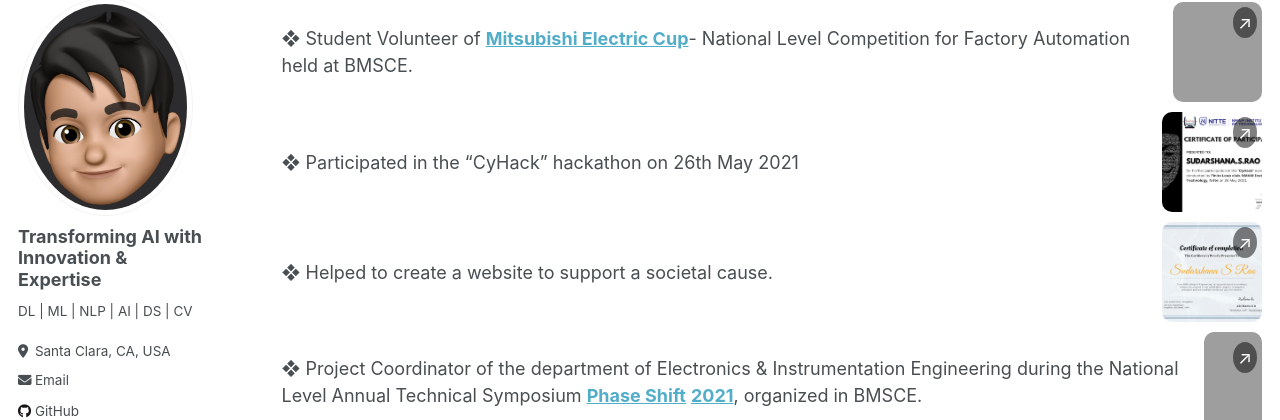
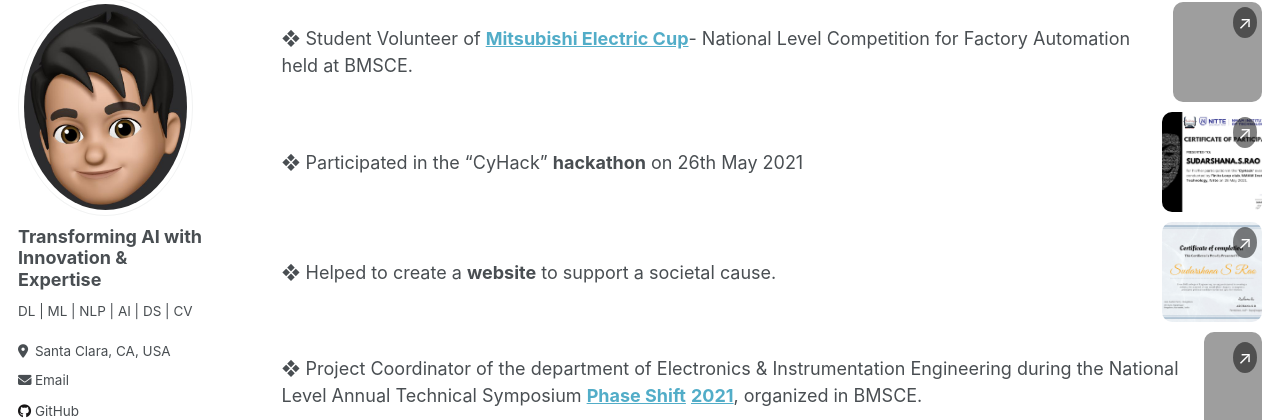
Before and after one commit to SudarshanaSRao/SudarshanaSRao.github.io, a Jekyll site: the page built from _pages/cv.md, in a window 1280 px wide and 900 px high, scrolled down 3169 px, cut to the strip 108-528 px from the top of the window. Built offline with Jekyll 4.4.1, drawn with Linux system fonts in a browser that asks for light colours; grey boxes are pictures that could not be loaded.

Commit message:
Update cv.md

```diff
--- a/_pages/cv.md
+++ b/_pages/cv.md
@@ -848,7 +848,7 @@ Leadership & Involvement
 </style>
 
 <div class="content-container57">
-    <p>❖ Participated in the “CyHack” hackathon on 26th May 2021</p>
+    <p>❖ Participated in the “CyHack” <strong>hackathon</strong> on 26th May 2021</p>
     <div class="thumbnail-container57" onclick="openPopup57()">
         <img src="/images/Hackathon.jpeg" alt="hack" class="thumbnail57">
         <span class="popup-icon57">&#x2197;</span>
@@ -944,7 +944,7 @@ Leadership & Involvement
 </style>
 
 <div class="content-container77">
-    <p>❖ Helped to create a website to support a societal cause.</p>
+    <p>❖ Helped to create a <strong>website</strong> to support a societal cause.</p>
     <div class="thumbnail-container77" onclick="openPopup77()">
         <img src="/images/Volunteering website.jpeg" alt="web" class="thumbnail77">
         <span class="popup-icon77">&#x2197;</span>
```
